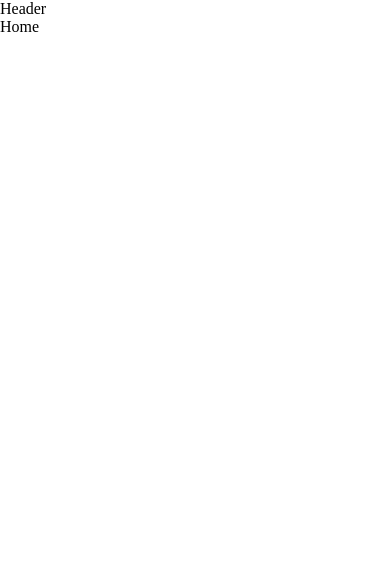
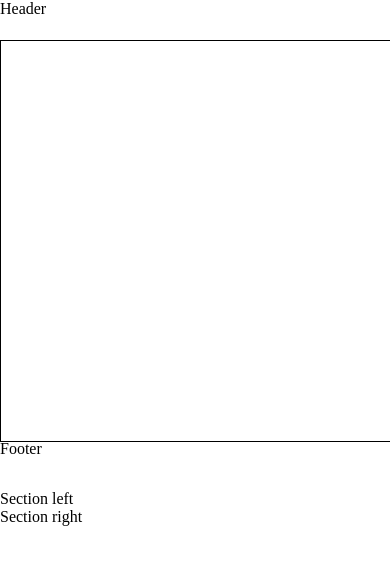
Before and after one commit to ChinmayBarik214/Sanjeevani, a React (Vite) app: page / in a window 390 px wide. Shown: the top 564 px of the page. Built offline with nearby package versions, Linux system fonts and the light colour scheme.

Commit message:
make: grid layout skeleton

```diff
--- a/src/Header.jsx
+++ b/src/Header.jsx
@@ -1,8 +1,9 @@
 import React from 'react'
+import './Header.scss'
 
 function Header() {
   return (
-    <div>Header</div>
+    <div className='header'>Header</div>
   )
 }
 
--- /dev/null
+++ b/src/Header.scss
@@ -0,0 +1,3 @@
+.header {
+  height: 40px;
+}
--- a/src/Home.jsx
+++ b/src/Home.jsx
@@ -1,8 +1,16 @@
 import React from 'react'
+import './Home.scss'
 
 function Home() {
   return (
-    <div>Home</div>
+    <>
+      <div className='grid'>
+        <section className='info-left'>Section left</section>
+        <canvas className='model'></canvas>
+        <section className='info-right'>Section right</section>
+        <footer className='footer'>Footer</footer>
+      </div>
+    </>
   )
 }
 
--- /dev/null
+++ b/src/Home.scss
@@ -0,0 +1,43 @@
+canvas {
+  border: 1px solid black;
+  width: 100%;
+  height: 100%;
+}
+
+.grid {
+  display: grid;
+  grid-template-columns: 1fr 1fr 1fr;
+  grid-template-rows: calc(100vh - 40px - 50px) 40px; // (height) main - header - footer
+  grid-template-areas:
+    "info-l model info-r"
+    "footer footer footer";
+}
+
+@media (max-width: 540px) {
+  .grid {
+    grid-template-columns: 100vw;
+    grid-template-rows: 400px 50px auto auto;
+    grid-template-areas:
+    "model"
+    "footer"
+    "info-l"
+    "info-r";
+  }
+}
+
+.info-left {
+  grid-area: info-l;
+}
+
+.info-right {
+  grid-area: info-r;
+}
+
+.model {
+  grid-area: model;
+}
+
+.footer {
+  grid-area: footer;
+  height: 50px;
+}
```
